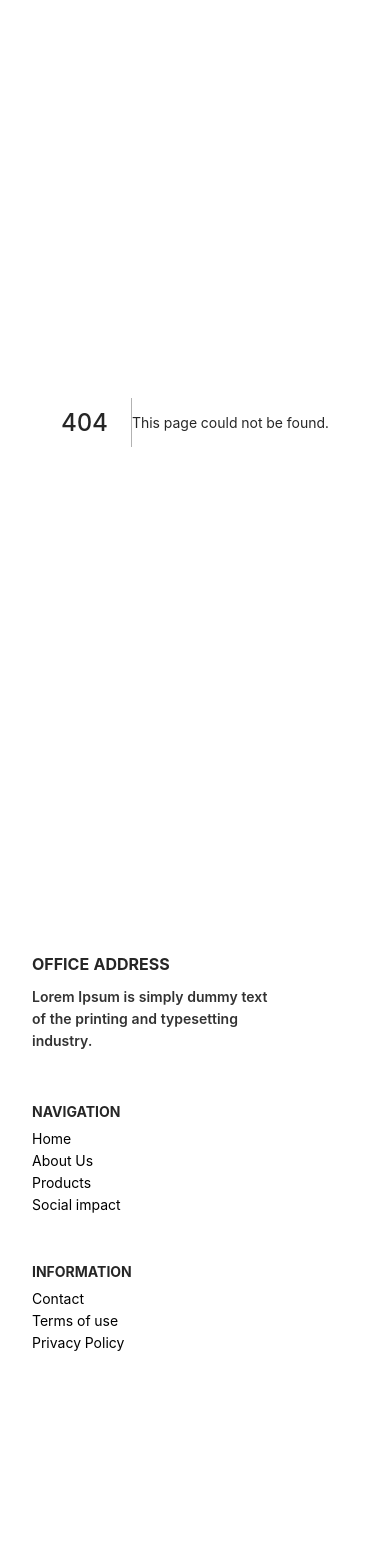
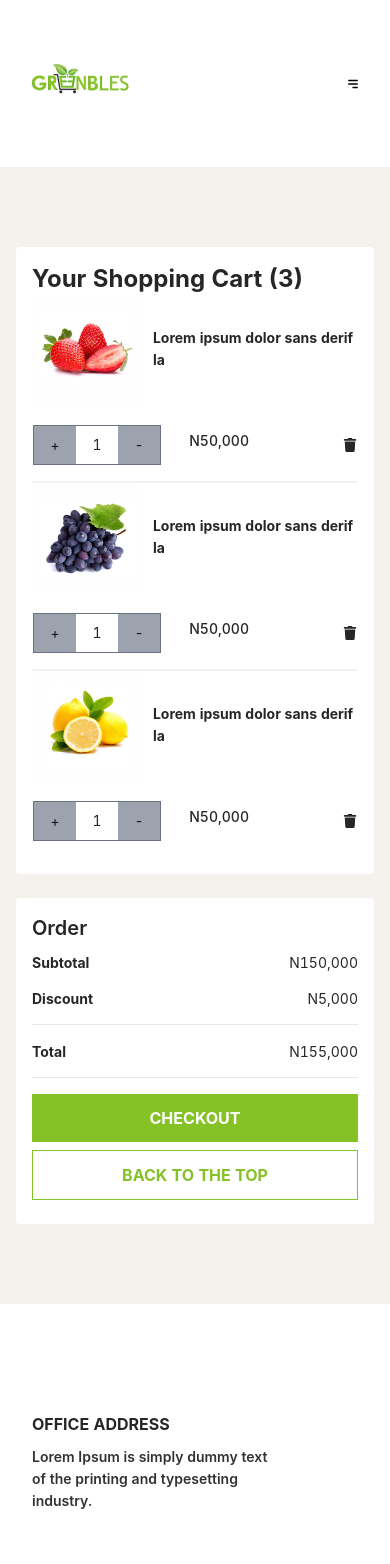
Before and after one commit to Paienobe/greenbles, a Next.js app: page /cart in a window 390 px wide. Before the commit this address had no page. Shown: the top 1564 px of the page. Before the commit the page ends 1475 px from the top, so only its background shows below. Built offline with nearby package versions, Linux system fonts and the light colour scheme.

Commit message:
more mobile styles

```diff
--- a/components/Agrocommodity/index.js
+++ b/components/Agrocommodity/index.js
@@ -73,8 +73,8 @@ function Agro() {
         </div>
 
         <div className='max-w-[1000px] mx-auto'>
-          <div className='flex gap-[25px] py-[50px] sm:flex-col'>
-            <div className='bg-[#ffffff] basis-1/2 shadow-9xl flex pl-[39px] pr-[58px] pt-[44px] pb-[37px] sm:p-4 sm:justify-between sm:m-3'>
+          <div className='flex gap-[25px] py-[50px] sm:flex-col md:px-4 '>
+            <div className='bg-[#ffffff] basis-1/2 shadow-9xl flex pl-[39px] pr-[58px] pt-[44px] pb-[37px] sm:p-4 sm:justify-between sm:m-3 '>
               <div className='w-[15%]'>
                 <Image src={A1} className='' alt='agric' />
               </div>
--- a/components/Header/index.js
+++ b/components/Header/index.js
@@ -3,6 +3,7 @@ import Image from 'next/image'
 import { Button, Drawer, Radio, Space } from 'antd'
 import React, { useState } from 'react'
 import { HiMenuAlt3 } from 'react-icons/hi'
+import Link from 'next/link'
 
 function Header() {
   const [visible, setVisible] = useState(false)
@@ -22,18 +23,19 @@ function Header() {
         <div className='flex flex-col space-y-[25px]'>
           <div>
             {' '}
-            <h1 className='leading-[13px] text-base pr-[73px] font-[350] text-secondary'>
-              {' '}
-              HOME{' '}
-            </h1>{' '}
+            <Link href='/'>
+              <h1 className='leading-[13px] text-base pr-[73px] font-[350] text-secondary cursor-pointer'>
+                HOME
+              </h1>
+            </Link>
           </div>
           <div className='flex items-center pr-[65px]'>
             <div>
-              {' '}
+              <Link href='/products'>
                 <h1 className='leading-[13px] text-base pr-[6px] font-[350] text-secondary'>
-                {' '}
                   PRODUCTS
                 </h1>
+              </Link>
             </div>
             <div>
               {' '}
@@ -110,19 +112,19 @@ function Header() {
           </div>
           <div className='flex hidden md:flex'>
             <div>
-              {' '}
+              <Link href='/'>
                 <h1 className='leading-[13px] text-base pr-[73px] font-[350] text-secondary'>
-                {' '}
-                HOME{' '}
-              </h1>{' '}
+                  HOME
+                </h1>
+              </Link>
             </div>
             <div className='flex items-center pr-[65px]'>
               <div>
-                {' '}
+                <Link href='/products'>
                   <h1 className='leading-[13px] text-base pr-[6px] font-[350] text-secondary'>
-                  {' '}
                     PRODUCTS
                   </h1>
+                </Link>
               </div>
               <div>
                 {' '}
--- a/components/Impact/index.js
+++ b/components/Impact/index.js
@@ -4,9 +4,9 @@ import Image from 'next/image'
 
 function SocialImpact() {
   return (
-    <div className='max-w-[1200px] mx-auto pt-[71px] pb-[146.22px] sm:max-w-full'>
-      <div className='bg-tahiti-uni max-w-[60%] mx-auto py-[60px] pr-[70px] relative sm:max-w-full sm:p-4'>
-        <div className='ml-[35%] w-[65%] sm:ml-0 sm:w-full sm:text-center'>
+    <div className='max-w-[1200px] mx-auto pt-[71px] pb-[146.22px] sm:max-w-full '>
+      <div className='bg-tahiti-uni max-w-[60%] mx-auto py-[60px] pr-[70px] relative sm:max-w-full sm:p-4 md:max-w-[80%] md:ml-auto'>
+        <div className='ml-[35%] w-[65%] sm:ml-0 sm:w-full sm:text-center md:ml-[40%]'>
           <h1 className='font-[350] text-[20px] pb-[26px] text-tahiti-green'>
             {' '}
             Donating for Social Impact{' '}
@@ -33,7 +33,7 @@ function SocialImpact() {
           </h2>
         </div>
 
-        <div className='absolute top-[35%] left-[-90px] sm:static sm:flex sm:justify-center sm:mt-8'>
+        <div className='absolute top-[35%] left-[-90px] sm:static sm:flex sm:justify-center sm:mt-8 md:left-[-70px]'>
           <Image src={I1} alt='impact-image' />
         </div>
       </div>
--- /dev/null
+++ b/pages/cart.js
@@ -0,0 +1,107 @@
+// import { Header } from 'antd/lib/layout/layout'
+import Image from 'next/image'
+import Header from '@/components/Header'
+import { FaTrash } from 'react-icons/fa'
+import React from 'react'
+import item1 from '../public/assets/product-img-1.jpg'
+import item2 from '../public/assets/product-img-2.jpg'
+import item3 from '../public/assets/product-img-3.jpg'
+
+const items = [
+  {
+    id: 1,
+    itemImage: item1,
+    description: 'Lorem ipsum dolor sans derif la',
+    price: 'N50,000',
+  },
+  {
+    id: 2,
+    itemImage: item2,
+    description: 'Lorem ipsum dolor sans derif la',
+    price: 'N50,000',
+  },
+  {
+    id: 3,
+    itemImage: item3,
+    description: 'Lorem ipsum dolor sans derif la',
+    price: 'N50,000',
+  },
+]
+
+const Cart = () => {
+  return (
+    <div>
+      <Header />
+      <div className='min-h-screen flex items-start justify-between bg-tahiti-uni py-20 px-14 sm:flex-col sm:px-4'>
+        <div className='items-list w-[70%] bg-white p-4 rounded sm:w-full'>
+          <h1 className='font-bold text-2xl'>
+            Your Shopping Cart ({items.length})
+          </h1>
+          <div className=''>
+            {items.map((item, index) => {
+              return (
+                <div
+                  key={item.id}
+                  className={`flex item-center justify-center w-full border border-transparent ${
+                    index !== items.length - 1 &&
+                    'border-b-tahiti-uni border-b-2'
+                  } sm:flex-col`}
+                >
+                  <div className='w-[50%] flex items-center justify-between sm:w-full sm:pb-4'>
+                    <div className='image_container w-[33%] '>
+                      <Image src={item.itemImage} />
+                    </div>
+                    <h2 className='w-[63%] font-bold'>{item.description}</h2>
+                  </div>
+
+                  <div className='w-[50%] flex items-center justify-between sm:w-full sm:pb-4'>
+                    <div className='flex justify-between items-center w-2/3'>
+                      <div className='buttons flex items-stretch border border-gray-500 w-[8rem]'>
+                        <button className='bg-gray-400 w-1/3 p-2'>+</button>
+                        <button className='bg-white-400 w-1/3 p-2 outline-none'>
+                          1
+                        </button>
+                        <button className='bg-gray-400 w-1/3 p-2'>-</button>
+                      </div>
+
+                      <h2>{item.price}</h2>
+                    </div>
+
+                    <FaTrash />
+                  </div>
+                </div>
+              )
+            })}
+          </div>
+        </div>
+
+        <div className='w-[25%] bg-white p-4 rounded sm:w-full sm:mt-6'>
+          <h2 className='font-semibold text-xl'>Order</h2>
+          <div className='flex items-center justify-between'>
+            <p className='font-bold'>Subtotal</p>
+            <p>N150,000</p>
+          </div>
+          <div className='flex items-center justify-between'>
+            <p className='font-bold'>Discount</p>
+            <p>N5,000</p>
+          </div>
+          <div className='flex items-baseline justify-between border border-l-0 border-r-0'>
+            <p className='pt-4 font-bold'>Total</p>
+            <p>N155,000</p>
+          </div>
+
+          <div className='mt-4'>
+            <button className='block w-full p-3 bg-tahiti my-2 text-base font-bold text-white'>
+              CHECKOUT
+            </button>
+            <button className='block w-full p-3 border border-tahiti bg-white my-2 text-base font-bold text-tahiti'>
+              BACK TO THE TOP
+            </button>
+          </div>
+        </div>
+      </div>
+    </div>
+  )
+}
+
+export default Cart
--- a/pages/index.js
+++ b/pages/index.js
@@ -169,12 +169,12 @@ export default function Home() {
                 <Image src={bg2} className='green_bg' sizes='100vw' />
               </div>
               <div className='max-w-[459px] mx-auto absolute top-1/4 bottom-1/4 left-0 right-0 sm:top-0 sm:bottom:0'>
-                <h1 className='text-center pb-[47px] text-[#fff] text-lg sm:p-0'>
+                <h1 className='text-center pb-[47px] text-[#fff] text-lg sm:p-0 md:pb-2'>
                   {' '}
                   Donating for Social Impact
                 </h1>
 
-                <h2 className=' text-center text-[30px] text-[#fff] pb-[53px] sm:p-0 sm:text-sm'>
+                <h2 className=' text-center text-[30px] text-[#fff] pb-[53px] sm:p-0 sm:text-sm md:pb-0'>
                   {' '}
                   Willing to donate your harvest to the less privileged
                 </h2>
--- a/styles/globals.css
+++ b/styles/globals.css
@@ -9,6 +9,7 @@ body {
 a {
   color: inherit;
   text-decoration: none;
+  cursor: pointer;
 }
 
 * {
--- a/tailwind.config.js
+++ b/tailwind.config.js
@@ -22,7 +22,10 @@ module.exports = {
         'hero-img': "url('/assets/bg_1.jpeg')",
         'hero-image': "url('/assets/bg_2.jpg')",
       },
-      screens: { sm: { max: '576px' } },
+      screens: {
+        sm: { max: '576px' },
+        // md: { min: '580px', max: '750px' }
+      },
     },
   },
 
```
Lines whose indentation alone changed are shown as unchanged.
